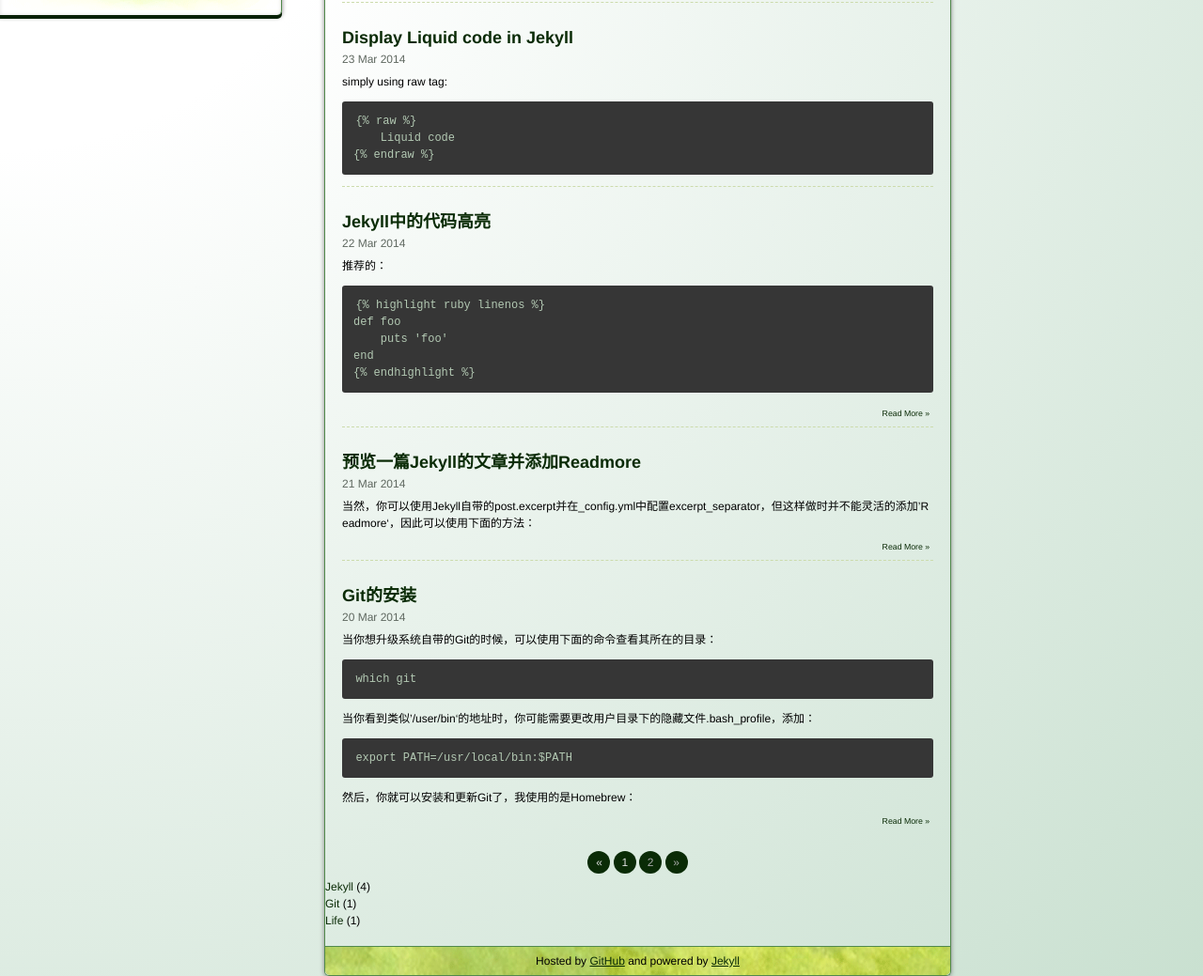
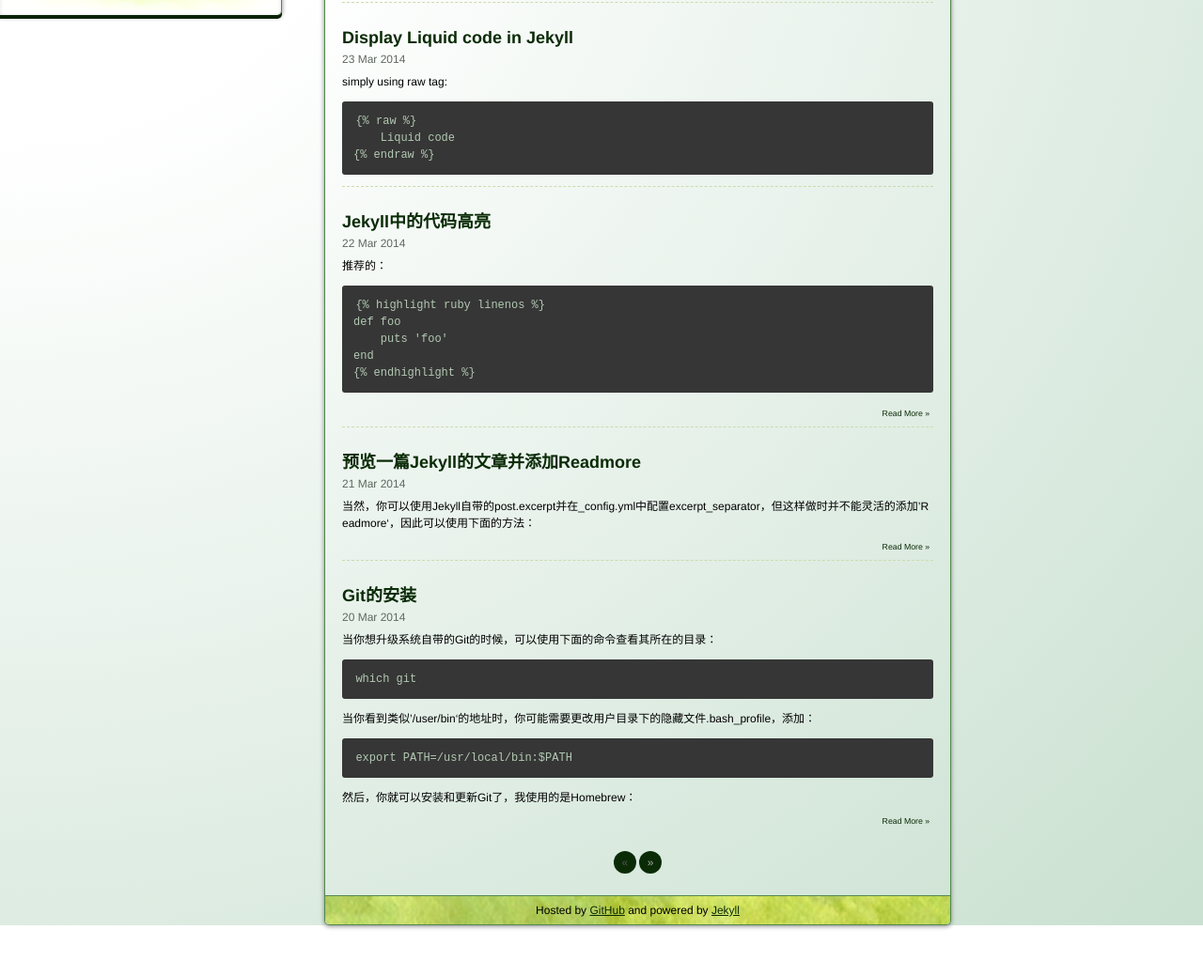
Before and after one commit to RyunPu/ryunpu.github.io, a Jekyll site: the page built from index.html, in a window 1280 px wide, cut to the strip 239-1278 px from the top of the page. Shown: the whole strip at 94% size. Built offline with Jekyll 4.4.1, drawn with Linux system fonts in a browser that asks for light colours; Markdown is read by kramdown in place of the engine named in the settings; the list of posts is cut into pages by our own code.

Commit message:
no space

```diff
--- a/_config.yml
+++ b/_config.yml
@@ -1,5 +1,5 @@
 name: 三千止境的个人博客
 markdown: redcarpet
 pygments: true
-permalink: /:title
+permalink: /:categories/:title/
 paginate: 5
--- a/css/main.css
+++ b/css/main.css
@@ -59,7 +59,7 @@ a:visited { color: #909271;}
 .pagination-wrapper { text-align: center;}
 .pagination-wrapper .pagination { display: inline-block;}
 .pagination-wrapper .pagination a, .pagination-wrapper .pagination span, .pagination-wrapper .pagination em { display: inline-block; width: 24px; height: 24px; overflow: hidden; line-height: 24px; border-radius: 100%; background: #0A2B06;}
-.pagination-wrapper .pagination em, .pagination-wrapper .pagination span { color: #DDDDDD; cursor: default;}
+.pagination-wrapper .pagination em, .pagination-wrapper .pagination span { color: #555555; cursor: default;}
 .pagination-wrapper .pagination em { font-style: normal;}
 .pagination-wrapper .pagination a { text-decoration: none; color: #AAA;}
 .pagination-wrapper .pagination a:hover { color: #DDD; background: #041D04;}
--- a/index.html
+++ b/index.html
@@ -32,16 +32,6 @@ title: 三千止境 | 记录、分享和创造
             <span class="prev" title="prev">&laquo;</span>
         {% endif %}
 
-        {% for page in (1..paginator.total_pages) %}
-            {% if page == paginator.page %}
-                <em>{{ page }}</em>
-            {% elsif page == 1 %}
-                <a href="{{ '/index.html' | prepend: site.baseurl | replace: '//', '/' }}">{{ page }}</a>
-            {% else %}
-                <a href="{{ site.paginate_path | prepend: site.baseurl | replace: '//', '/' | replace: ':num', page }}">{{ page }}</a>
-            {% endif %}
-        {% endfor %}
-
         {% if paginator.next_page %}
             <a class="next" title="next" href="{{ paginator.next_page_path | prepend: site.baseurl | replace: '//', '/' }}">&raquo;</a>
         {% else %}
@@ -50,9 +40,3 @@ title: 三千止境 | 记录、分享和创造
     </div>
 </div>
 {% endif %}
-
-<ul class="archive">
-{% for cat in site.categories %}
-    <li><a href="#{{ cat[0] }}">{{ cat[0] }}</a> ({{ cat[1].size }})</li>
-{% endfor %}
-</ul>
```
Also changed, not shown: _posts/2014-03-23-Display-Liquid-code-in-Jekyll.markdown (renamed from _posts/2014-03-23-Display Liquid code in Jekyll.markdown), _posts/2014-03-24-Stop-Working-from-a-Prison-Cell.markdown (renamed from _posts/2014-03-24-Stop Working from a Prison Cell.markdown).
